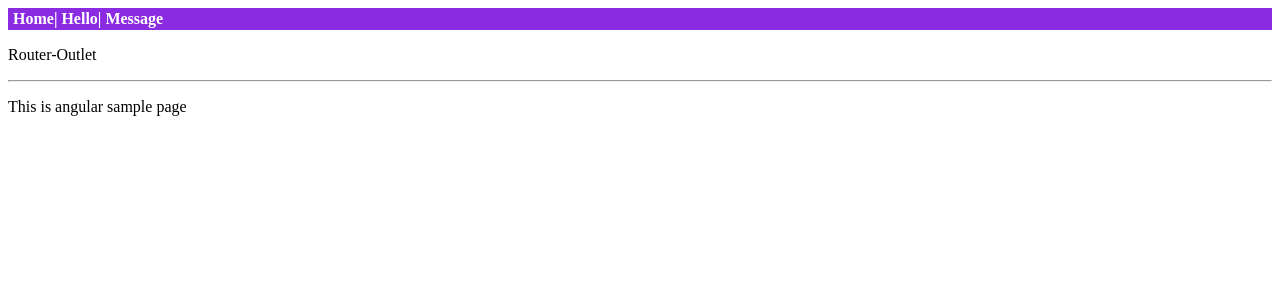
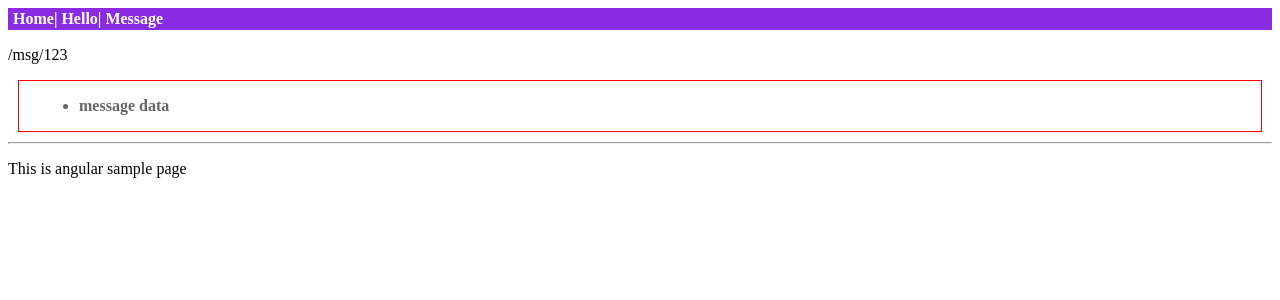
Before and after one commit to Serizawa1994/angular-study, an Angular app: page /msg/123 in a window 1280 px wide. Before the commit this address led to /. Shown: the top 300 px of the page. Built offline with nearby package versions, Linux system fonts and the light colour scheme.

Commit message:
studying how to use [matrix router] on Angular

```diff
--- a/src/app/app.component.html
+++ b/src/app/app.component.html
@@ -1,13 +1,13 @@
 <nav>
   <div>
     <a routerLink="">Home</a>|
-    <a routerLink="hello">Hello</a>|
-    <a routerLink="msg">Message</a>
+    <a [routerLink]="['hello',{name:'taro'}]">Hello</a>|
+    <a [routerLink]="['msg','123']">Message</a>
   </div>
 </nav>
 
 <div class="content">
-  <router-outlet><p>Router-Outlet</p></router-outlet>
+  <router-outlet><p>{{message}}</p></router-outlet>
   <hr>
   <p>This is angular sample page</p>
 </div>
--- a/src/app/app.component.ts
+++ b/src/app/app.component.ts
@@ -1,10 +1,27 @@
-import { Component } from '@angular/core';
+import { Component, OnInit } from '@angular/core';
+import { Router, NavigationStart } from "@angular/router";
 
 @Component({
   selector: 'app-root',
   templateUrl: './app.component.html',
   styleUrls: ['./app.component.css']
 })
+
 export class AppComponent {
   title = 'angular-app';
+  message = "";
+
+  constructor(private router:Router){}
+
+  ngOnInit(){
+    this.router.events.subscribe(event=>{
+      if(event instanceof NavigationStart){
+        this.navigate(event);
+      }
+    })
+  }
+
+  navigate(event){
+    this.message = event.url;
+  }
 }
--- a/src/app/app.module.ts
+++ b/src/app/app.module.ts
@@ -13,7 +13,7 @@
 
 const routes:Routes = [
   {path: "hello", component: HelloComponent},
-  {path: "msg", component: MessageComponent}
+  {path: "msg/:id", component: MessageComponent}
 ];
 
 @NgModule({
--- a/src/app/hello/hello.component.ts
+++ b/src/app/hello/hello.component.ts
@@ -1,5 +1,6 @@
 import { Component, OnInit, ViewChild } from '@angular/core';
 import { MycheckService } from '../mycheck.service';
+import { ActivatedRoute } from '@angular/router';
 
 @Component({
   selector: 'app-hello',
@@ -13,10 +14,10 @@
   title:string;
   message:string;
 
-  constructor() {}
+  constructor(private route: ActivatedRoute) {}
 
   ngOnInit() {
     this.title = "Hello-app";
-    this.message = "sample message";
+    this.message = "params :" + JSON.stringify(this.route.snapshot.paramMap);
   }
 }
```
Also changed, not shown: src/index.html (indentation only).
